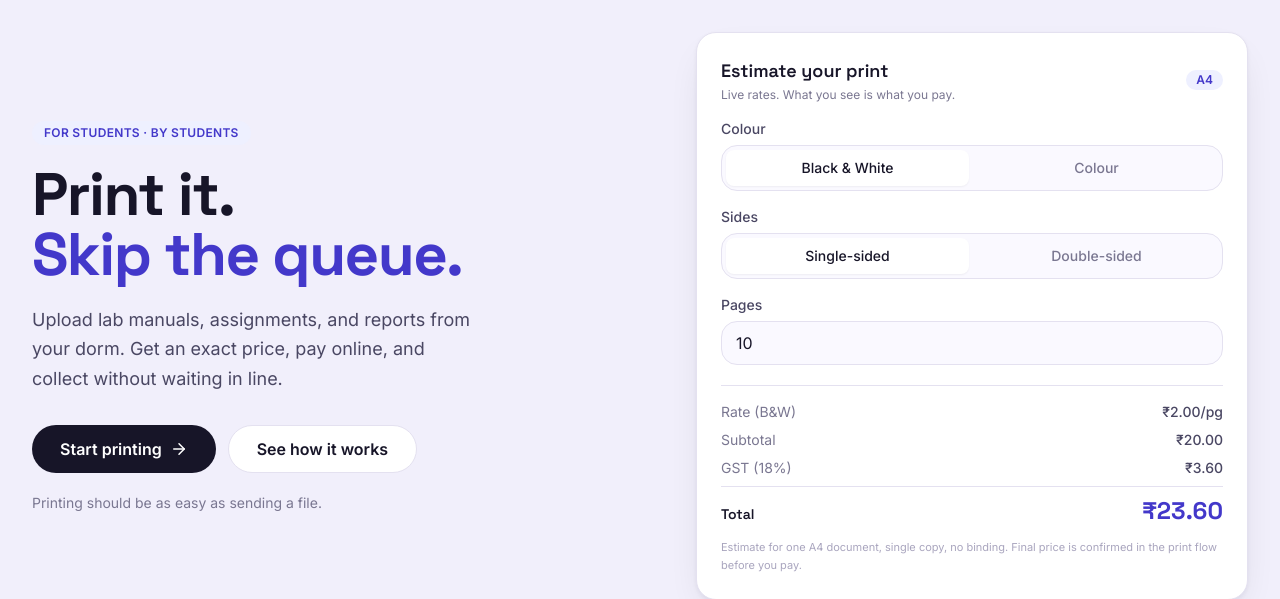
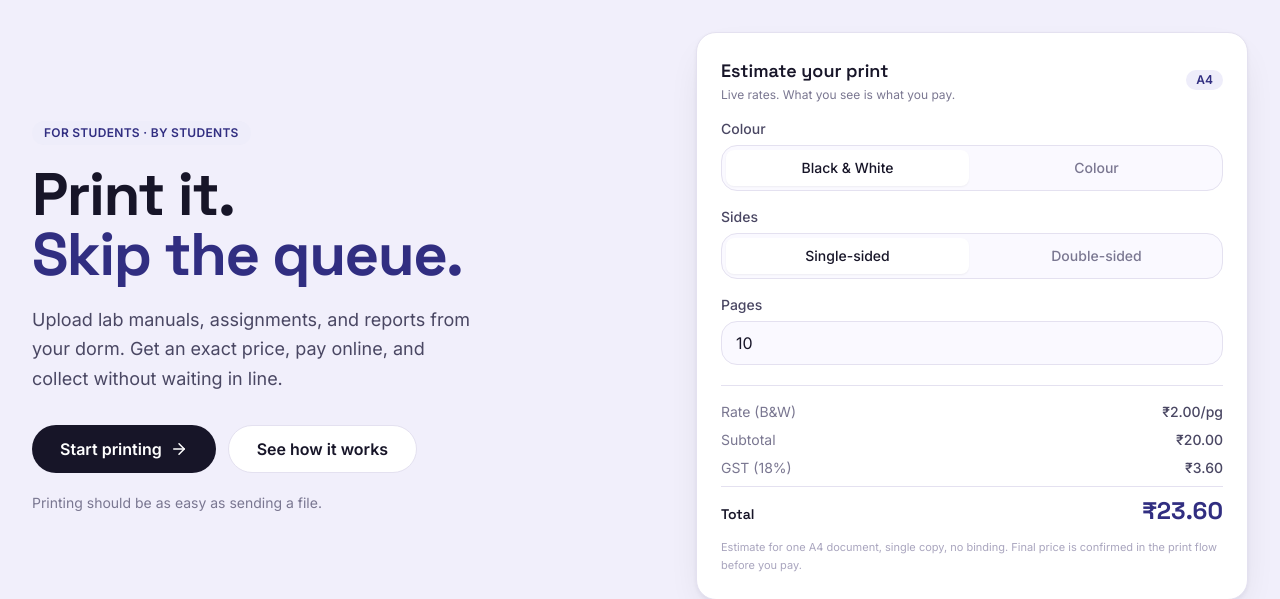
Before and after one commit to bharani-01/inks, a React (Vite) app in the folder client/: page / in a window 1280 px wide. Shown: the part 128-727 px from the top of the page. Built offline with nearby package versions, Linux system fonts and the light colour scheme; no server answers.

Commit message:
style(theme): tune accent palette to deep refined midnight indigo (#312E81) for a grounded, elegant look

```diff
--- a/client/tailwind.config.js
+++ b/client/tailwind.config.js
@@ -22,10 +22,10 @@ export default {
           strong: '#D3CFE6',
         },
         accent: {
-          DEFAULT: '#4338CA', // restrained indigo, solid
-          hover: '#3A30B0',
-          soft: '#EEF0FF',
-          ring: 'rgba(67, 56, 202, 0.35)',
+          DEFAULT: '#312E81', // Deep refined midnight indigo (replaces overly bright #4338CA)
+          hover: '#1E1B4B',
+          soft: '#EEEDFA',
+          ring: 'rgba(49, 46, 129, 0.25)',
         },
         success: { DEFAULT: '#047857', soft: '#ECFDF5' },
         danger: { DEFAULT: '#DC2626', soft: '#FEF2F2' },
@@ -44,7 +44,7 @@ export default {
       boxShadow: {
         card: '0 1px 2px rgba(23, 21, 40, 0.04), 0 8px 24px -12px rgba(23, 21, 40, 0.10)',
         'card-hover': '0 2px 4px rgba(23, 21, 40, 0.05), 0 16px 40px -16px rgba(23, 21, 40, 0.16)',
-        focus: '0 0 0 3px rgba(67, 56, 202, 0.30)',
+        focus: '0 0 0 3px rgba(49, 46, 129, 0.25)',
         pop: '0 24px 60px -20px rgba(23, 21, 40, 0.28)',
       },
       maxWidth: {
```
Also changed, not shown: 4 other files (tests, documents, lock files or other folders).
